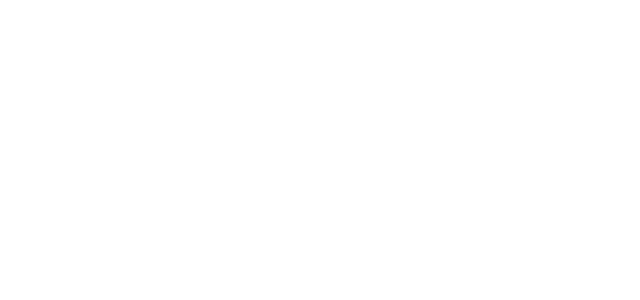
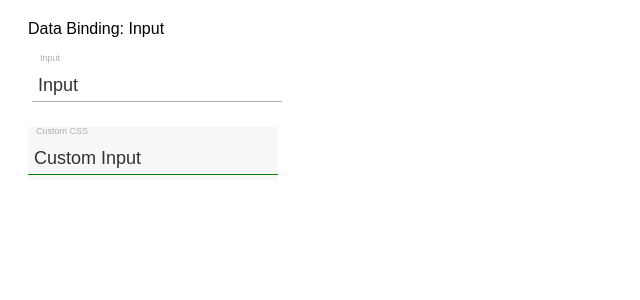
Before and after one commit to harrypunia/vue-core-dui, a Vue app: page / in a window 1280 px wide. Shown: the top 300 px of the page, without its empty margins (0-640 px from the left). Built offline with nearby package versions, Linux system fonts and the light colour scheme.

Commit message:
Created Input - Added Label, input and underline - Added Fexlible css props - Added Prop validation - Added two way data-binding with sync - Added onChange fallback

```diff
--- a/package.json
+++ b/package.json
@@ -18,6 +18,8 @@
     "babel-eslint": "^10.0.1",
     "eslint": "^5.16.0",
     "eslint-plugin-vue": "^5.0.0",
+    "node-sass": "^4.12.0",
+    "sass-loader": "^8.0.0",
     "vue-template-compiler": "^2.6.10"
   },
   "eslintConfig": {
--- a/src/App.vue
+++ b/src/App.vue
@@ -1,11 +1,42 @@
 <template>
-  <div id="app"></div>
+  <div id="app">
+    <div style="width: 250px; margin: 20px">
+      <p>Data Binding: {{input}}</p>
+      <Input name="input" :value.sync="input" label="Input"/>
+      <Input name="custom-css" :value.sync="customInput" label="Custom CSS" :css="inputCSS"/>
+    </div>
+  </div>
 </template>
 
 <script>
+  import Input from "../src/components/input/Input";
+
   export default {
-    name: 'app'
+    name: 'app',
+    components: {Input},
+    data() {
+      return {
+        input: "Input",
+        customInput: "Custom Input",
+        inputCSS: {
+          container: {
+            background: "#f7f7f7",
+            margin: "20px 0"
+          },
+          underline: {
+            backgroundColor: "green",
+          },
+          activeUnderline: {
+            backgroundColor: "purple"
+          }
+        }
+      }
+    }
   }
 </script>
 
-<style></style>
+<style>
+  html, body {
+    font-family: sans-serif;
+  }
+</style>
--- /dev/null
+++ b/src/components/input/Input.vue
@@ -0,0 +1,52 @@
+<template>
+  <div class="dui-input-container" :style="css ? (css.container || {}) : {}">
+    <input
+        :name="name" :type="type || 'text'"
+        class="dui-input"
+        v-model="value_"
+        :style="css ? (css.input || {}) : {}"
+        @input="onChange ? onChange(value_) : onInput()"
+    />
+    <label
+        :for="name"
+        class="dui-input-label"
+        :class="{'dui-input-label-active' : value}"
+        :style="css ? (css.label || {}) : {}">
+      {{label}}
+    </label>
+    <div class="dui-input-underline" :style="css ? (css.underline || {}) : {}"></div>
+    <div class="dui-input-underline-active" :style="css ? (css.activeUnderline || {}) : {}"></div>
+  </div>
+</template>
+
+<script>
+  export default {
+    name: "Input",
+    props: {
+      name: {
+        type: String,
+        required: true
+      },
+      value: {
+        type: String,
+        required: true
+      },
+      type: String,
+      label: String,
+      onChange: Function,
+      css: Object
+    },
+    data() {
+      return {
+        value_: this.value
+      }
+    },
+    methods: {
+      onInput() {
+        this.$emit('update:value', this.value_);
+      }
+    }
+  }
+</script>
+
+<style lang="scss" scoped>@import "../resources/scss/input/input";</style>
--- /dev/null
+++ b/src/components/resources/scss/core/_colors.scss
@@ -0,0 +1,17 @@
+$theme: (
+    primary: #da814d
+);
+
+$grey: (
+    0: rgb(255, 255, 255),
+    1: rgb(225, 225, 225),
+    2: rgb(200, 200, 200),
+    3: rgb(175, 175, 175),
+    4: rgb(150, 150, 150),
+    5: rgb(125, 125, 125),
+    6: rgb(100, 100, 100),
+    7: rgb(75, 75, 75),
+    8: rgb(50, 50, 50),
+    9: rgb(25, 25, 25),
+    10: rgb(0, 0, 0),
+);
--- /dev/null
+++ b/src/components/resources/scss/core/_core.scss
@@ -0,0 +1,6 @@
+@import "./colors";
+@import "./mixins";
+
+* {
+  box-sizing: border-box;
+}
--- /dev/null
+++ b/src/components/resources/scss/core/_mixins.scss
@@ -0,0 +1,71 @@
+@mixin size($w, $h) {
+  width: $w;
+  height: $h;
+}
+
+@mixin posAbs($x, $y, $offset, $invert) {
+  position: absolute;
+  @if $invert == default {
+    left: $x;
+    top: $y;
+    @if $offset == true {
+      transform: translate(-50%, -50%);
+    }
+  } @else {
+    right: $x;
+    bottom: $y;
+    @if $offset == true {
+      transform: translate(50%, 50%);
+    }
+  }
+}
+
+@mixin posFix($x, $y, $offset, $invert) {
+  position: fixed;
+  @if $invert == default {
+    left: $x;
+    top: $y;
+    @if $offset == true {
+      transform: translate(-50%, -50%);
+    }
+  } @else {
+    right: $x;
+    bottom: $y;
+    @if $offset == true {
+      transform: translate(50%, 50%);
+    }
+  }
+}
+
+@mixin circle() {
+  border-radius: 50%;
+  overflow: hidden;
+}
+
+@mixin flexGrid($align, $justify, $wrap) {
+  display: flex;
+  justify-content: $justify;
+  align-items: $align;
+  flex-wrap: $wrap;
+}
+
+@mixin smooth($prop, $time) {
+  transition: $prop ease $time;
+  &:hover {transition: $prop $time ease}
+}
+
+@mixin view($which) {
+  @if $which == phone {
+    @media only screen and (max-width: 600px) {@content}
+  } @else if $which == tab {
+    @media only screen and (max-width: 1000px) {@content}
+  } @else if $which == laptop {
+    @media only screen and (max-width: 1400px) {@content}
+  } @else {
+    @media only screen and (max-width: $which) {@content}
+  }
+}
+
+@mixin hide($which) {@include view($which) {display: none}}
+
+@mixin setShadow($which) {box-shadow: map-get($shadows, $which)}
--- /dev/null
+++ b/src/components/resources/scss/input/_input.scss
@@ -0,0 +1,67 @@
+@import "../core/core";
+
+.dui-input {
+  position: relative;
+  border: none;
+  width: 100%;
+  padding: 5px 2px;
+  font-family: inherit;
+  font-size: 18px;
+  margin: 10px 0 0 0;
+  background-color: transparent;
+  color: map-get($grey, 8);
+
+  &:focus {
+    outline: none;
+
+    & + .dui-input-label {
+      transform: translate(-25%, -22px) scale(.5);
+    }
+
+    & ~ .dui-input-underline-active {
+      transform: scaleX(1);
+    }
+  }
+
+  &-container {
+    position: relative;
+    width: 100%;
+    padding: 6px 4px;
+    margin: 4px;
+  }
+
+  &-label {
+    position: absolute;
+    top: 16px;
+    left: 8px;
+    font-size: 18px;
+    font-family: inherit;
+    color: map-get($grey, 3);
+    transition: transform .2s ease;
+
+    &-active {
+      transform: translate(-25%, -22px) scale(.5);
+    }
+  }
+
+  &-underline {
+    position: absolute;
+    left: 50%;
+    transform: translateX(-50%);
+    width: 100%;
+    height: 1px;
+    background-color: map-get($grey, 3);
+    border-radius: 5px;
+    overflow: hidden;
+
+    &-active {
+      position: absolute;
+      width: 100%;
+      height: 2px;
+      left: 0;
+      background-color: map-get($theme, primary);
+      transform: scaleX(0);
+      transition: transform .3s ease;
+    }
+  }
+}
--- a/src/main.js
+++ b/src/main.js
@@ -1,8 +1,8 @@
 import Vue from 'vue'
 import App from './App.vue'
 
-Vue.config.productionTip = false
+Vue.config.productionTip = false;
 
 new Vue({
   render: h => h(App),
-}).$mount('#app')
+}).$mount('#app');
```
Also changed, not shown: src/assets/logo.png (deleted), 1 other file (tests, documents, lock files or other folders).
